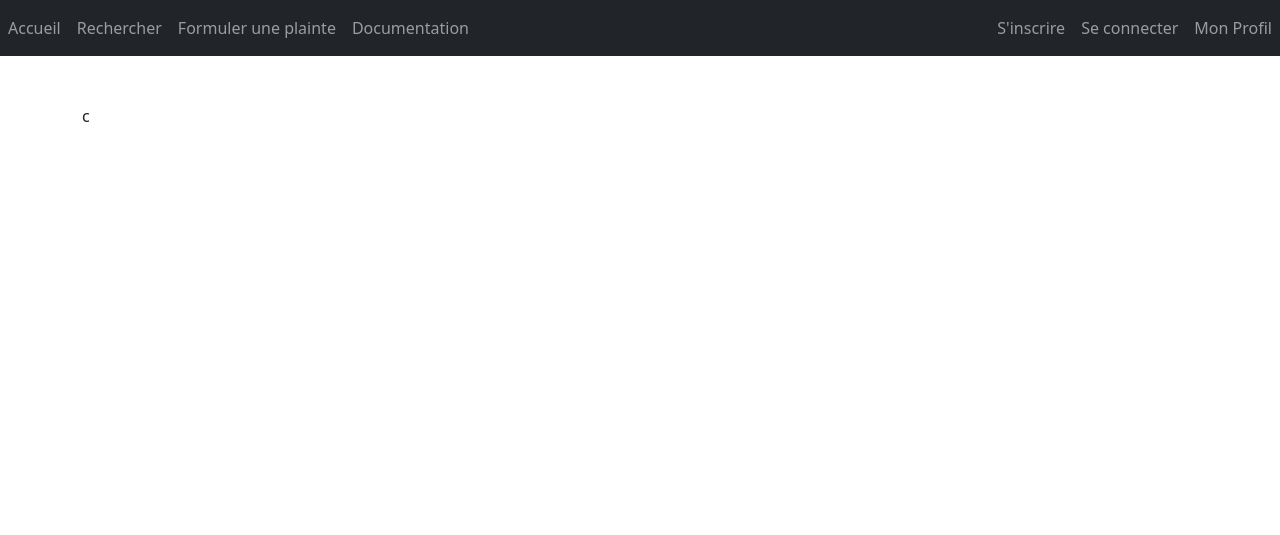
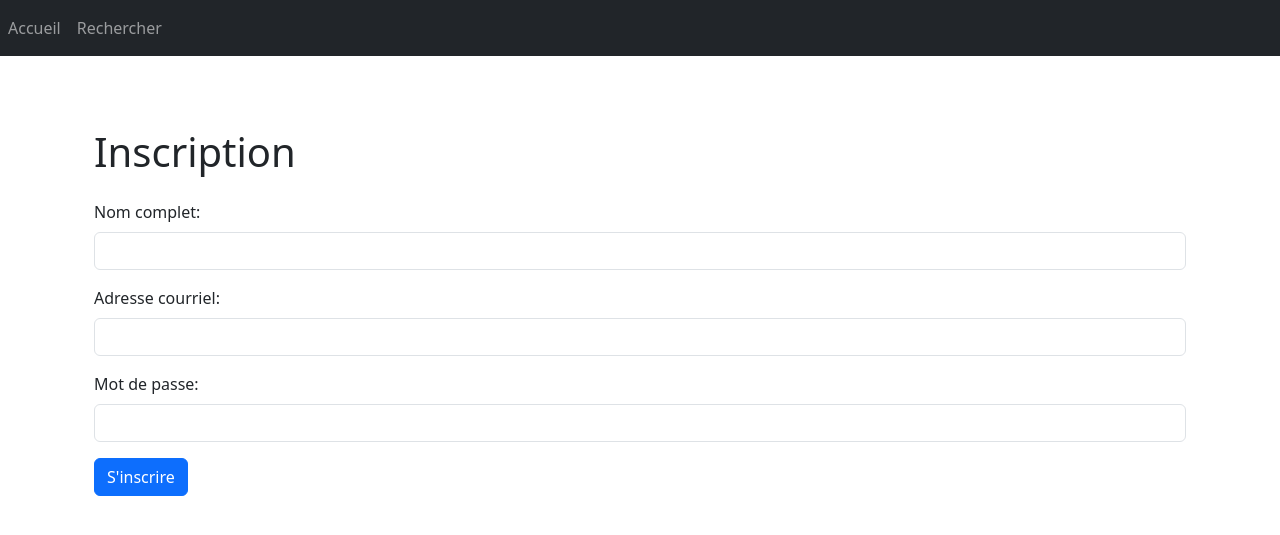
Before and after one commit to stephen2000pog/inf5190, a Flask app: page /inscription in a window 1280 px wide. Shown: the top 535 px of the page. Run offline with Flask 2, Linux system fonts and the light colour scheme; parts of the project's set-up code (start-up, migrations or seed data) failed here and were passed over.

Commit message:
cacher fonctionalites non termines

```diff
--- a/flaskr/db/db.sql
+++ b/flaskr/db/db.sql
@@ -17,13 +17,14 @@ CREATE TABLE users (
     id INTEGER,
     nom_complet TEXT,
     adresse_courriel TEXT,
-    etablissements_surveilles TEXT,
     mot_de_passe TEXT
 );
 CREATE TABLE plainte (
     id INTEGER,
-    nom_complet TEXT,
-    adresse_courriel TEXT,
-    etablissements_surveilles TEXT,
-    mot_de_passe TEXT
+    etablissement TEXT,
+    adresse TEXT,
+    ville TEXT,
+    date_visite TEXT,
+    nom_client TEXT,
+    description TEXT,
 );
--- a/flaskr/schemas.py
+++ b/flaskr/schemas.py
@@ -1,6 +1,6 @@
 create_user_schema = {
     'type': 'object',
-    'required': ['nom_complet', 'adresse_courriel', 'etablissements_surveilles', 'mot_de_passe'],
+    'required': ['nom_complet', 'adresse_courriel', 'mot_de_passe'],
     'properties': {
         'nom_complet': {
             'type': 'string'
@@ -8,12 +8,6 @@ create_user_schema = {
         'adresse_courriel': {
             'type': 'string'
         },
-        'etablissements_surveilles': {
-            "type": "array",
-            "items": {
-                "type": "string"
-            }
-        },
         'mot_de_passe': {
             'type': 'string'
         }
--- /dev/null
+++ b/flaskr/static/form.js
@@ -0,0 +1,34 @@
+function validateInscriptionForm() {
+    document.getElementById("registration-form").addEventListener("submit", function(event) {
+        event.preventDefault();
+
+        var formData = {
+          "nom_complet": document.getElementById("full-name").value,
+          "adresse_courriel": document.getElementById("email").value,
+          "mot_de_passe": document.getElementById("password").value
+        };
+
+        // Envoi de la requête POST au serveur
+        fetch("/inscription", {
+          method: "POST",
+          headers: {
+            "Content-Type": "application/json"
+          },
+          body: JSON.stringify(formData)
+        })
+        .then(response => response.json())
+        .then(data => {
+          // Traitement de la réponse du serveur
+          if (data.success) {
+            alert("Inscription réussie !");
+            // Redirection vers une autre page ou effectuer d'autres actions
+          } else {
+            alert("Échec de l'inscription. Veuillez réessayer.");
+          }
+        })
+        .catch(error => {
+          console.error("Erreur lors de la requête d'inscription :", error);
+          alert("Une erreur est survenue. Veuillez réessayer ultérieurement.");
+        });
+      });
+}
--- a/flaskr/templates/base.html
+++ b/flaskr/templates/base.html
@@ -13,13 +13,16 @@
         <ul class="navbar-nav">
           <li class="nav-item"><a class="nav-link" href="/">Accueil</a></li>
           <li class="nav-item"><a class="nav-link" href="/search">Rechercher</a></li>
+          <!--
           <li class="nav-item"><a class="nav-link" href="/plainte">Formuler une plainte</a></li>
           <li class="nav-item"><a class="nav-link" href="/doc">Documentation</a></li>
         </ul>
         <ul class="navbar-nav ms-auto">
           <li class="nav-item"><a class="nav-link" href="/inscription">S'inscrire</a></li>
-          <li class="nav-item"><a class="nav-link" href="/connexion">Se connecter</a></li>
+          <li class="nav-item"><a class="nav-link" href="/login">Se connecter</a></li>
           <li class="nav-item"><a class="nav-link" href="/profil">Mon Profil</a></li>
+          <li class="nav-item"><a class="nav-link" href="/consulter-plainte">Voir les plaintes</a></li>
+          -->
         </ul>
       </nav>
     </header>
--- a/flaskr/templates/connexion.html
+++ b/flaskr/templates/connexion.html
@@ -1,5 +1,5 @@
 {% extends "base.html" %}
 {% block title %}Confirmation de plainte{% endblock %}
 {% block content%}
-c
+
 {% endblock %}
--- a/flaskr/templates/home.html
+++ b/flaskr/templates/home.html
@@ -18,10 +18,12 @@
           <li>La troisième page de recherche permet de rechercher les infractions par nom.</li>
         </ul>
       </section>
+    <!--
       <section>
         <h2>Documentation</h2>
         <p>La documentation de l'API se trouve à l'adresse <a href="https://stephen2000pog.pythonanywhere.com/doc">https://stephen2000pog.pythonanywhere.com/doc</a></p>
       </section>
+    -->
       <section>
         <h2>Code source</h2>
         <p>Cliquer ici. <a href="https://github.com/stephen2000pog/inf5190">https://github.com/stephen2000pog/inf5190</a></p>
--- a/flaskr/templates/inscription.html
+++ b/flaskr/templates/inscription.html
@@ -1,5 +1,27 @@
 {% extends "base.html" %}
-{% block title %}Confirmation de plainte{% endblock %}
+{% block title %}Inscription{% endblock %}
 {% block content%}
-c
+<div class="container">
+    <h1 class="mt-4">Inscription</h1>
+    <form id="registration-form" class="mt-4">
+      <div class="mb-3">
+        <label for="full-name" class="form-label">Nom complet:</label>
+        <input type="text" id="full-name" name="nom_complet" class="form-control" required>
+      </div>
+
+      <div class="mb-3">
+        <label for="email" class="form-label">Adresse courriel:</label>
+        <input type="email" id="email" name="adresse_courriel" class="form-control" required>
+      </div>
+
+      <div class="mb-3">
+        <label for="password" class="form-label">Mot de passe:</label>
+        <input type="password" id="password" name="mot_de_passe" class="form-control" required>
+      </div>
+
+      <button type="submit" class="btn btn-primary" onclick="validateInscriptionForm()()">S'inscrire</button>
+    </form>
+</div>
+<script type="text/javascript" src="static\form.js">
+</script>
 {% endblock %}
--- a/flaskr/templates/profil.html
+++ b/flaskr/templates/profil.html
@@ -1,5 +1,5 @@
 {% extends "base.html" %}
 {% block title %}Confirmation de plainte{% endblock %}
 {% block content%}
-c
+
 {% endblock %}
--- a/flaskr/views.py
+++ b/flaskr/views.py
@@ -1,6 +1,7 @@
-from flask import Flask, Blueprint, redirect, render_template, g, request, jsonify, make_response, url_for
+from flask import Flask, Blueprint, flash, redirect, render_template, g, request, jsonify, make_response, session, url_for
 from flask_login import login_required
 from .violations import Violation
+from .plainte import Plainte
 from dicttoxml import dicttoxml
 from xml.dom.minidom import parseString
 from flask_json_schema import JsonSchema, JsonValidationError
@@ -21,6 +22,12 @@ def get_db_user():
     db = getattr(g, '_database', None)
     if db is None:
         g._database = User(None, None, None, None, None)
+    return g._database
+
+def get_db_plainte():
+    db = getattr(g, '_database', None)
+    if db is None:
+        g._database = Plainte()
     return g._database
 
 @app.teardown_appcontext
@@ -118,11 +125,11 @@ def get_etablissements_ordered_by_most_infractions(format):
         response.status_code = 400
         return response
 
-@views.route('/users', methods=['POST'])
+@views.route('/inscription', methods=['POST'])
 @schema.validate(create_user_schema)
 def create_user():
     data = request.get_json()
-    user = User(None, data["nom_complet"], data["adresse_courriel"], data["etablissements_surveilles"], data["mot_de_passe"])
+    user = User(None, data["nom_complet"], data["adresse_courriel"], data["mot_de_passe"])
     user = get_db_user().saveUser(user)
     if user.id is None:
         response = jsonify({"message": "Échec de la création de l'utilisateur"})
@@ -130,19 +137,40 @@ def create_user():
         return response
     return jsonify(user.asDictionary()), 201
 
+@views.route('/login', methods=['GET', 'POST'])
+def login():
+    if request.method == 'POST':
+        username = request.form['username']
+        password = request.form['password']
+
+        # Recherche de l'utilisateur dans la base de données
+        user = get_db_user().searchUser(username, password)
+        if user:
+            # Authentification réussie
+            session['user_id'] = user.id
+            return redirect('/profil')
+        else:
+            # Authentification échouée
+            return 'Invalid username or password'
+
+    return render_template('login.html')
+
 @views.route('/traitement-plainte', methods=['POST'])
 def traitement_plainte():
     # Traitement de la soumission du formulaire de plainte
-    establishment_name = request.form['establishmentName']
-    address = request.form['address']
-    city = request.form['city']
-    visit_date = request.form['visitDate']
-    client_name = request.form['clientName']
+    etablissement = request.form['establishmentName']
+    addresse = request.form['address']
+    ville = request.form['city']
+    date_visite = request.form['visitDate']
+    nom_client = request.form['clientName']
     description = request.form['description']
 
     # Effectuer les actions nécessaires avec les données de la plainte
-
-    return redirect(url_for('views.confirmation_plainte'))
+    if get_db_plainte().savePlainte(etablissement, addresse, ville, date_visite, nom_client, description):
+        return redirect(url_for('views.confirmation_plainte'))
+    else:
+        flash("Erreur lors de l'enregistrement de la plainte.", 'error')
+        return redirect(url_for('views.plainte'))
 
 @views.route('/confirmation-plainte')
 def confirmation_plainte():
```
Also changed, not shown: flaskr/plainte.py (added, +17 -0 lines), flaskr/user.py (+20 -7 lines), flaskr/db/violations.db, flaskr/static/style.css (line endings or trailing spaces), flaskr/templates/login.html (added), 1 other file.
